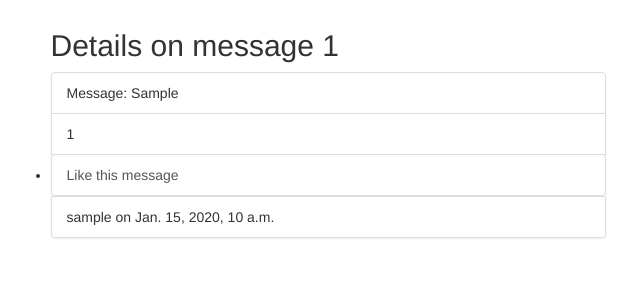
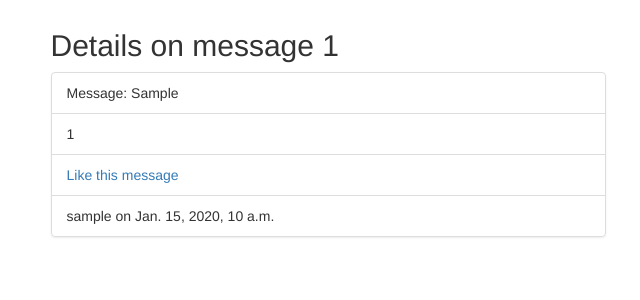
Before and after one commit to Anders12345/Kvittr, a Django app: page /kvittrmsg/1/ in a window 1280 px wide. Shown: the part 51-351 px from the top of the page, without its empty margins (312-952 px from the left). Run offline with Django 3.2, Linux system fonts and the light colour scheme; a user stored in the database is signed in; tables that the repository leaves empty hold one stand-in row (values such as "Sample post"); some libraries are stand-ins or nearby versions.

Commit message:
Moved .list-group-item from a tag to li tag

```diff
--- a/kvittr/kvittrmsg/templates/kvittrmsg/msg_details.html
+++ b/kvittr/kvittrmsg/templates/kvittrmsg/msg_details.html
@@ -6,7 +6,7 @@
     		<ul class="list-group">
         		<li class="list-group-item">Message: {{ msg.msg }}</li>
         		<li id="id-likes-for-msg-{{ msg.id }}" class="list-group-item">{{ msg.likes }}</li>
-        		<li><a href="" class="add-likes-link list-group-item" data-msgid="{{ msg.id }}">Like this message</a></li>
+        		<li class="list-group-item"><a href="" class="add-likes-link" data-msgid="{{ msg.id }}">Like this message</a></li>
         		<li class="list-group-item">{{ msg.created_by }} on {{ msg.created_datetime }}</li>
     		</ul>
     	</div>
```
